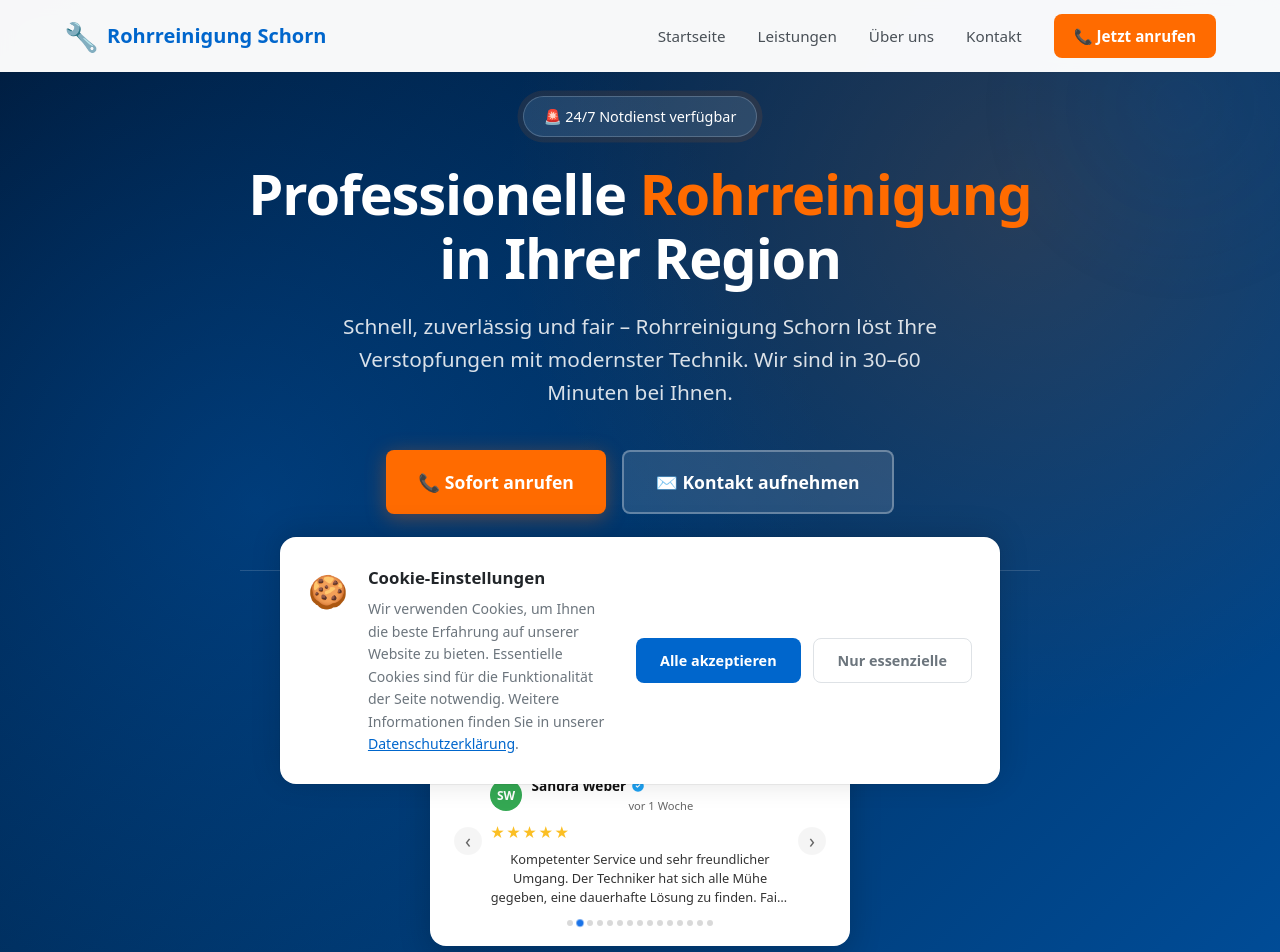
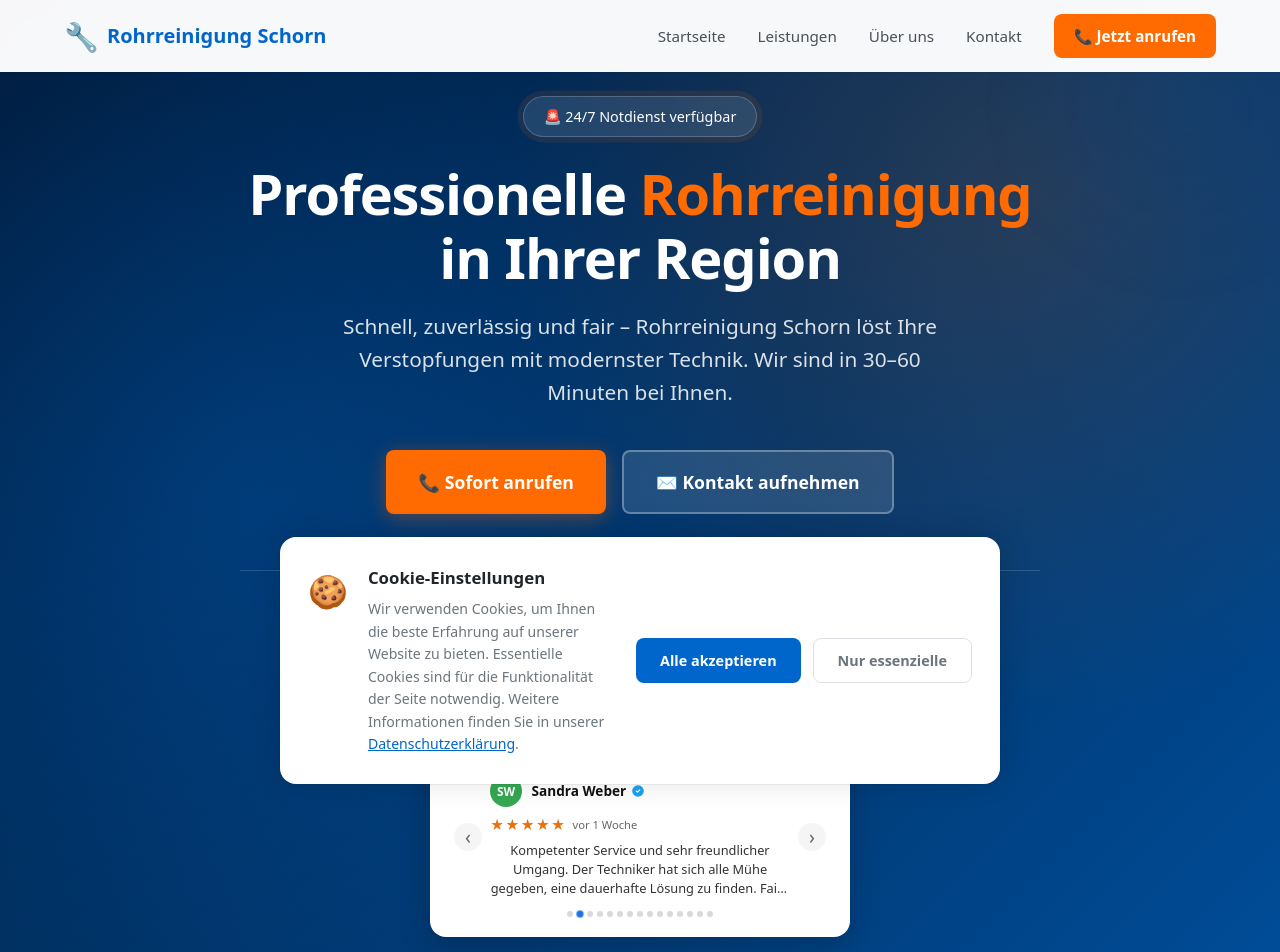
Before and after one commit to timschwier7-ux/kammerjaeger-hansen.de, a Next.js app: page / in a window 1280 px wide. Shown: the top 952 px of the page. Built offline with nearby package versions, Linux system fonts and the light colour scheme.

Commit message:
Fix Google review card design: move date next to stars, fix star color
Agent-Logs-Url: https://github.com/timschwier7-ux/kammerjaeger-hansen.de/sessions/63756011-2324-4208-a329-f61b1b0061c2

Co-authored-by: timschwier7-ux <273984795+timschwier7-ux@users.noreply.github.com>

```diff
--- a/src/components/Hero.module.css
+++ b/src/components/Hero.module.css
@@ -328,20 +328,22 @@
   flex-shrink: 0;
 }
 
-.reviewDate {
-  font-size: 0.7rem;
-  color: #666;
-}
-
 .reviewStars {
   display: flex;
+  align-items: center;
   gap: 1px;
   margin-bottom: 0.35rem;
 }
 
 .reviewStar {
-  color: #FBBF24;
-  font-size: 0.9rem;
+  color: #e8710a;
+  font-size: 0.85rem;
+}
+
+.reviewDate {
+  font-size: 0.7rem;
+  color: #666;
+  margin-left: 0.4rem;
 }
 
 .reviewText {
--- a/src/components/Hero.tsx
+++ b/src/components/Hero.tsx
@@ -281,13 +281,13 @@ export default function Hero() {
                         <path d="M9 12l2 2 4-4" stroke="#fff" strokeWidth="2" strokeLinecap="round" strokeLinejoin="round" />
                       </svg>
                     </div>
-                    <div className={styles.reviewDate}>{reviews[currentIndex].date}</div>
                   </div>
                 </div>
                 <div className={styles.reviewStars}>
                   {[...Array(5)].map((_, i) => (
                     <span key={i} className={styles.reviewStar}>★</span>
                   ))}
+                  <span className={styles.reviewDate}>{reviews[currentIndex].date}</span>
                 </div>
                 <p className={styles.reviewText}>{reviews[currentIndex].text}</p>
               </div>
```
